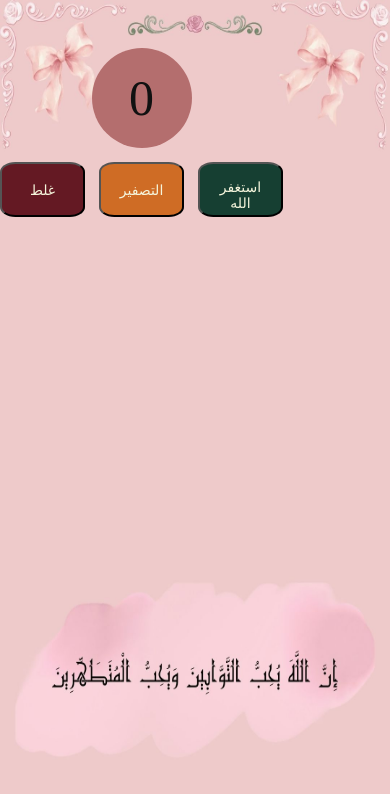
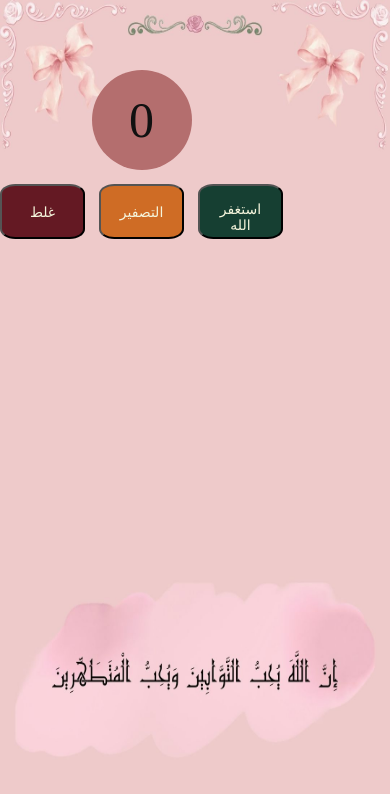
Before and after one commit to Learner-dot-cyber/Istighfar_counter, a plain HTML site: page index.html in a window 390 px wide. Drawn offline with Linux system fonts and the light colour scheme.

Commit message:
Refactor CSS styles for layout and buttons

```diff
--- a/prettiness.css
+++ b/prettiness.css
@@ -75,7 +75,7 @@ body{
     height: 55px;
 }
     #elements {
-        margin-top: 48px;
+        margin-top: 70px;
     }
     .circle {
   width: 100px;
```
